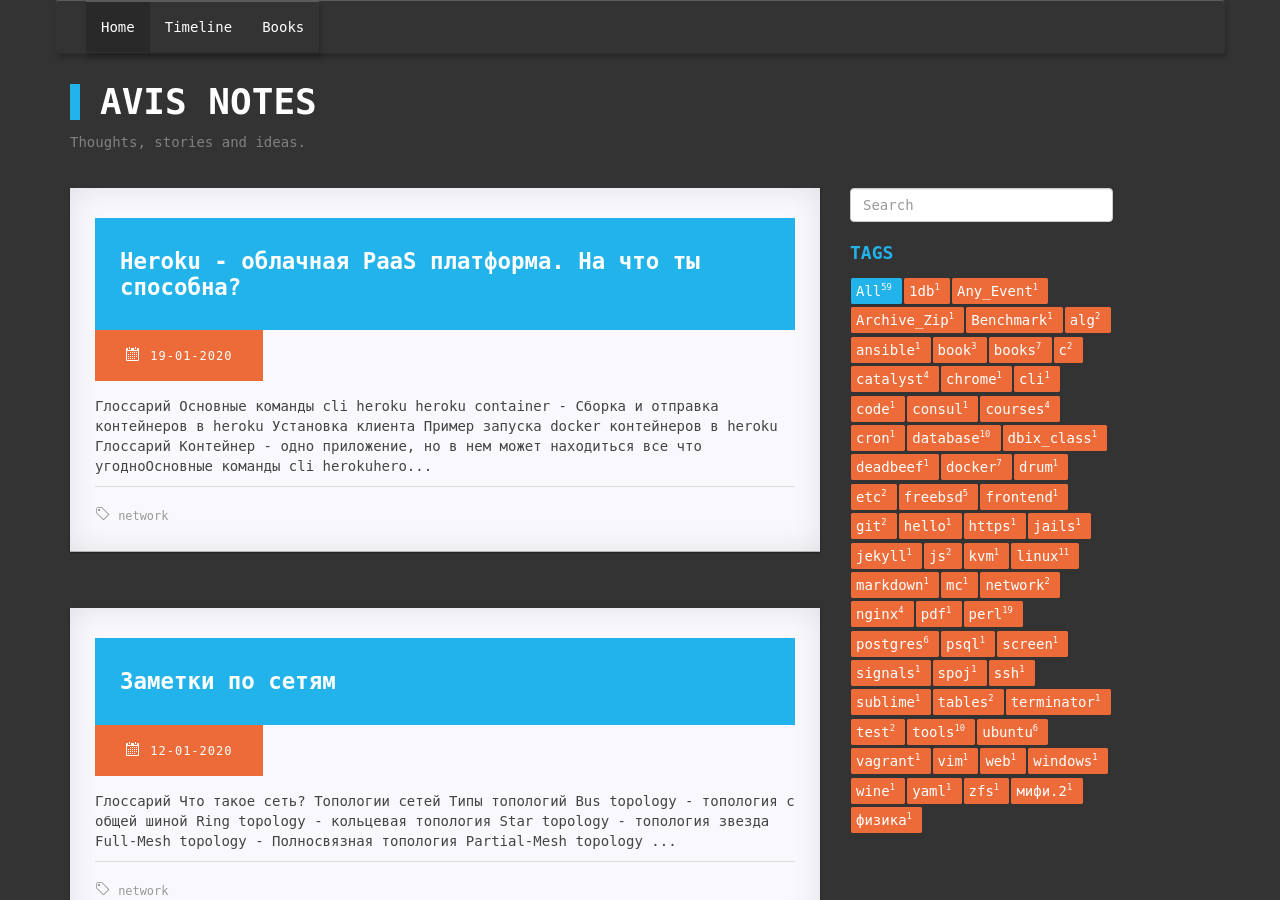
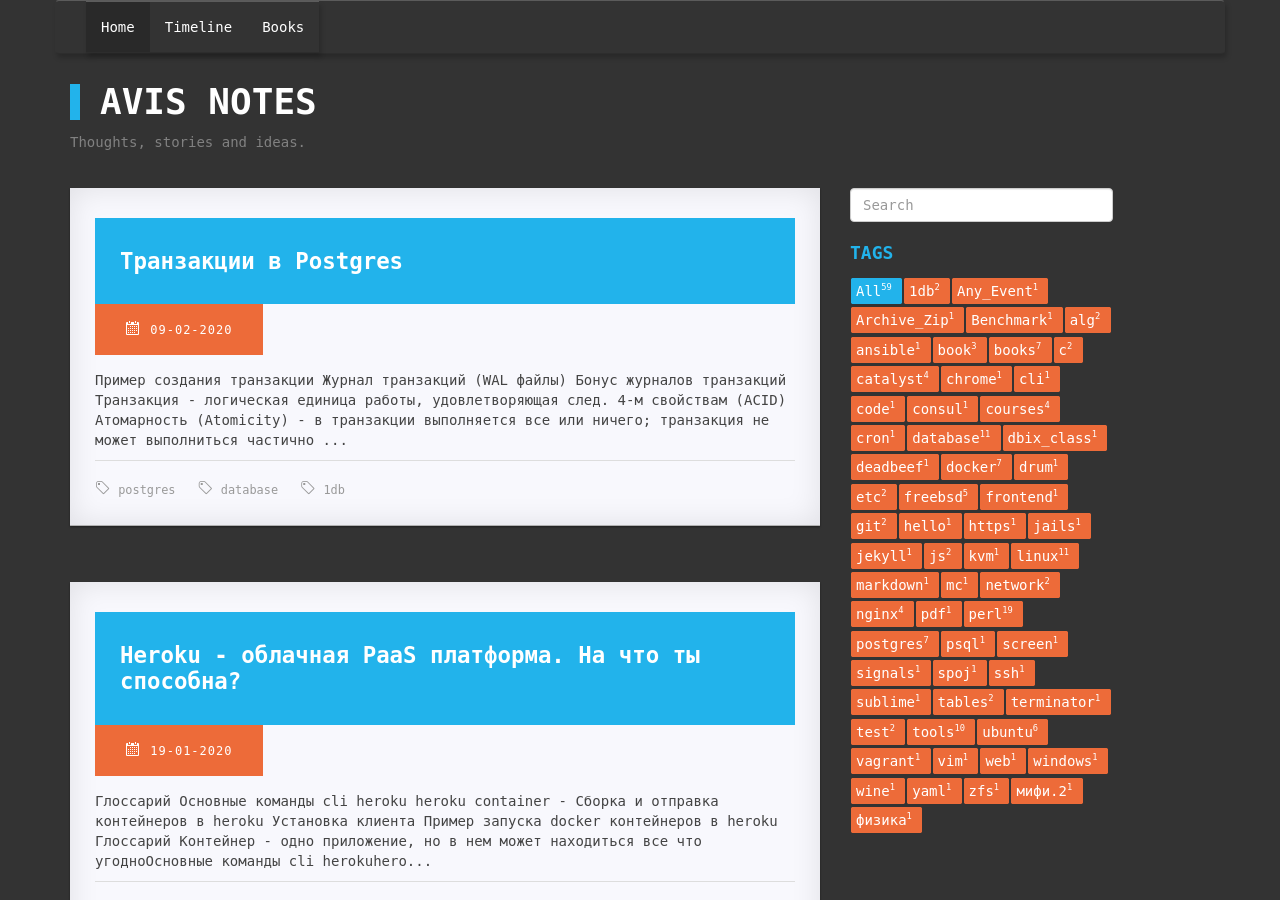
Before and after one commit to Avis20/avis20.github.io, a Jekyll site: the page built from index.html, in a window 1280 px wide and 900 px high. Built offline with Jekyll 4.4.1, drawn with Linux system fonts in a browser that asks for light colours; part of the change alters nothing that is shown.

```diff
--- a/_posts/2018-04-07-postgres-book.md
+++ b/_posts/2018-04-07-postgres-book.md
@@ -23,14 +23,6 @@ reference:
         <li>Страница (блок данных) - </li>
         <li>Кортеж (строка) - </li>
         <li>Пул соединений - это набор сессий, которые уже подключены. Его можно использовать для уменьшения нагрузки.(Пример <a href="#pool">pgbouncer</a>)</li>
-        <li><b>Транзакция</b> - логическая единица работы, удовлетворяющая след. 4-м свойствам (ACID)
-          <ul>
-            <li><b>Атомарность (Atomicity)</b> - в транзакции выполняется все или ничего; транзакция не может выполниться частично</li>
-            <li><b>Согласованность (Consistentcy)</b> - транзакция переводит базу данных из одного согласованного состояния в другое согласованное состояние</li>
-            <li><b>Изолированность (Isolation)</b> - каждая транзакция выполняется вне зависимости от других транзакций</li>
-            <li><b>Долговременность (Durability)</b> - если изменения состояния базы данных, сделанные транзакцией, зафиксированны, то они будут сохранены даже если потом произойдет сбой</li>
-          </ul>
-        </li>
     </ol>
 </div>
 
@@ -515,155 +507,6 @@ avis=# select version();
 (1 row)
 </code></pre>
 
-
-# Индексы
-
-Зачем?
-
-1. Быстрый поиск записей по условию `where`
-2. Объединение таблиц посредством `join`. Необходимо использовать типы сравниваемых полей
-3. Поиск `MAX` и `MIN` значений для ключевых полей
-4. Сортировка, группировка таблиц (`ORDER BY`, `GROUP BY`)
-5. Извлечение данных не из таблиц с данными а из индексного файла.
-
-## Индекс по умолчанию - `btree`
-
-Пример создания
-<pre><code class="sql">
-CREATE TABLE people (
-  last_name text not null,
-  first_name text not null,
-  dob timestamp not null,
-  gender int not null
-);
-
-CREATE INDEX idx_people_name
-ON people USING btree (last_name, first_name, dob);
-</code></pre>
-
-<b>Можно</b>
-* Поиск по полному значению
-* Поиск по самому левому префиксу ?
-* Поиск по префиксу столбца
-* Поиск по диапазону значений
-* Запросы только по индексу
-
-<b>Нельзя</b>
-* Пропускать столбцы
-*
-
-## hash-индексы
-
-<pre><code class="sql">
-create table testhash (
-  fname text not null,
-  lname text not null
-);
-
-CREATE INDEX idx_testhash
-ON testhash USING hash (fname);
-...
-ПРЕДУПРЕЖДЕНИЕ:  хеш-индексы не записываются в журнал, использовать их не рекомендуется
-CREATE INDEX
-...
-
-insert into testhash values ('TEST', 'HASH');
-
-test=# explain
-test-# select * from testhash where fname = 'TEST';
-                                QUERY PLAN
----------------------------------------------------------------------------
- Bitmap Heap Scan on testhash  (cost=1.13..5.33 rows=4 width=64)
-   Recheck Cond: (fname = 'TEST'::text)
-   ->  Bitmap Index Scan on idx_testhash  (cost=0.00..1.13 rows=4 width=0)
-         Index Cond: (fname = 'TEST'::text)
-(4 строки)
-
-test=#
-</code></pre>
-
-* Нельзя использовать данные в индексе чтобы избежать чтения строк
-* Нельзя использовать для сортировки
-* Хеш-индексы не поддерживают поиск по частичному ключу
-* Поддерживают только сравнения на равенство
-
-## GiST индексы (для географических данных)
-
-## GIN (инвертированный) индекс
-
-<details>
-    <summary>
-        Пример
-    </summary>
-    <pre><code class="perl">
-create table movies (
-  id serial primary key,
-  title text not null,
-  genres text[] not null
-);
-
-insert into movies (title, genres) values ('test', array['dsa', 'dsa']);
-insert into movies (title, genres) values ('test2', array['test']);
-
-create index idx_movies_genres
-on movies using gin (genres);
-
-insert into movies (title, genres)
-select
-    uuid_in(md5(random()::text || clock_timestamp()::text)::cstring) as title,
-    ARRAY[10000, 10000, 10000, 10000] as genres
-from generate_series(0, 1000000);
-
-
-
--- SET enable_seqscan  = off;
-
-explain analyse
-select * from movies where 'test' = ANY(genres);
-
-explain analyse
-select * from movies where genres <@ '{"test"}';
-
-explain analyse
-select * from movies where genres @> '{"test"}';
-
-                                                        QUERY PLAN
---------------------------------------------------------------------------------------------------------------------------
- Gather  (cost=1000.00..31005.28 rows=6001 width=108) (actual time=0.193..88.879 rows=1 loops=1)
-   Workers Planned: 3
-   Workers Launched: 3
-   ->  Parallel Seq Scan on movies  (cost=0.00..29405.18 rows=1936 width=108) (actual time=60.326..81.275 rows=0 loops=4)
-         Filter: ('test'::text = ANY (genres))
-         Rows Removed by Filter: 300052
- Planning time: 0.429 ms
- Execution time: 88.909 ms
-(8 строк)
-
-                                                        QUERY PLAN
---------------------------------------------------------------------------------------------------------------------------
- Bitmap Heap Scan on movies  (cost=7.70..8.81 rows=1 width=108) (actual time=0.016..0.016 rows=1 loops=1)
-   Recheck Cond: (genres <@ '{test}'::text[])
-   Heap Blocks: exact=1
-   ->  Bitmap Index Scan on idx_movies_genres  (cost=0.00..7.70 rows=1 width=0) (actual time=0.006..0.006 rows=1 loops=1)
-         Index Cond: (genres <@ '{test}'::text[])
- Planning time: 0.091 ms
- Execution time: 0.030 ms
-(7 строк)
-
-                                                          QUERY PLAN
-------------------------------------------------------------------------------------------------------------------------------
- Bitmap Heap Scan on movies  (cost=53.11..5630.49 rows=6001 width=108) (actual time=0.004..0.004 rows=1 loops=1)
-   Recheck Cond: (genres @> '{test}'::text[])
-   Heap Blocks: exact=1
-   ->  Bitmap Index Scan on idx_movies_genres  (cost=0.00..51.61 rows=6001 width=0) (actual time=0.003..0.003 rows=1 loops=1)
-         Index Cond: (genres @> '{test}'::text[])
- Planning time: 0.029 ms
- Execution time: 0.013 ms
-(7 строк)
-
-
-    </code></pre>
-</details>
 
 # Транзакции
 ## Многоверсионность
@@ -1377,3 +1220,154 @@ select * from comedies;
  123  | test1 | Comedy
 (1 row)
 </code></pre>
+
+
+
+# Индексы
+
+Зачем?
+
+1. Быстрый поиск записей по условию `where`
+2. Объединение таблиц посредством `join`. Необходимо использовать типы сравниваемых полей
+3. Поиск `MAX` и `MIN` значений для ключевых полей
+4. Сортировка, группировка таблиц (`ORDER BY`, `GROUP BY`)
+5. Извлечение данных не из таблиц с данными а из индексного файла.
+
+## Индекс по умолчанию - `btree`
+
+Пример создания
+<pre><code class="sql">
+CREATE TABLE people (
+  last_name text not null,
+  first_name text not null,
+  dob timestamp not null,
+  gender int not null
+);
+
+CREATE INDEX idx_people_name
+ON people USING btree (last_name, first_name, dob);
+</code></pre>
+
+<b>Можно</b>
+* Поиск по полному значению
+* Поиск по самому левому префиксу ?
+* Поиск по префиксу столбца
+* Поиск по диапазону значений
+* Запросы только по индексу
+
+<b>Нельзя</b>
+* Пропускать столбцы
+*
+
+## hash-индексы
+
+<pre><code class="sql">
+create table testhash (
+  fname text not null,
+  lname text not null
+);
+
+CREATE INDEX idx_testhash
+ON testhash USING hash (fname);
+...
+ПРЕДУПРЕЖДЕНИЕ:  хеш-индексы не записываются в журнал, использовать их не рекомендуется
+CREATE INDEX
+...
+
+insert into testhash values ('TEST', 'HASH');
+
+test=# explain
+test-# select * from testhash where fname = 'TEST';
+                                QUERY PLAN
+---------------------------------------------------------------------------
+ Bitmap Heap Scan on testhash  (cost=1.13..5.33 rows=4 width=64)
+   Recheck Cond: (fname = 'TEST'::text)
+   ->  Bitmap Index Scan on idx_testhash  (cost=0.00..1.13 rows=4 width=0)
+         Index Cond: (fname = 'TEST'::text)
+(4 строки)
+
+test=#
+</code></pre>
+
+* Нельзя использовать данные в индексе чтобы избежать чтения строк
+* Нельзя использовать для сортировки
+* Хеш-индексы не поддерживают поиск по частичному ключу
+* Поддерживают только сравнения на равенство
+
+## GiST индексы (для географических данных)
+
+## GIN (инвертированный) индекс
+
+<details>
+    <summary>
+        Пример
+    </summary>
+    <pre><code class="perl">
+create table movies (
+  id serial primary key,
+  title text not null,
+  genres text[] not null
+);
+
+insert into movies (title, genres) values ('test', array['dsa', 'dsa']);
+insert into movies (title, genres) values ('test2', array['test']);
+
+create index idx_movies_genres
+on movies using gin (genres);
+
+insert into movies (title, genres)
+select
+    uuid_in(md5(random()::text || clock_timestamp()::text)::cstring) as title,
+    ARRAY[10000, 10000, 10000, 10000] as genres
+from generate_series(0, 1000000);
+
+
+
+-- SET enable_seqscan  = off;
+
+explain analyse
+select * from movies where 'test' = ANY(genres);
+
+explain analyse
+select * from movies where genres <@ '{"test"}';
+
+explain analyse
+select * from movies where genres @> '{"test"}';
+
+                                                        QUERY PLAN
+--------------------------------------------------------------------------------------------------------------------------
+ Gather  (cost=1000.00..31005.28 rows=6001 width=108) (actual time=0.193..88.879 rows=1 loops=1)
+   Workers Planned: 3
+   Workers Launched: 3
+   ->  Parallel Seq Scan on movies  (cost=0.00..29405.18 rows=1936 width=108) (actual time=60.326..81.275 rows=0 loops=4)
+         Filter: ('test'::text = ANY (genres))
+         Rows Removed by Filter: 300052
+ Planning time: 0.429 ms
+ Execution time: 88.909 ms
+(8 строк)
+
+                                                        QUERY PLAN
+--------------------------------------------------------------------------------------------------------------------------
+ Bitmap Heap Scan on movies  (cost=7.70..8.81 rows=1 width=108) (actual time=0.016..0.016 rows=1 loops=1)
+   Recheck Cond: (genres <@ '{test}'::text[])
+   Heap Blocks: exact=1
+   ->  Bitmap Index Scan on idx_movies_genres  (cost=0.00..7.70 rows=1 width=0) (actual time=0.006..0.006 rows=1 loops=1)
+         Index Cond: (genres <@ '{test}'::text[])
+ Planning time: 0.091 ms
+ Execution time: 0.030 ms
+(7 строк)
+
+                                                          QUERY PLAN
+------------------------------------------------------------------------------------------------------------------------------
+ Bitmap Heap Scan on movies  (cost=53.11..5630.49 rows=6001 width=108) (actual time=0.004..0.004 rows=1 loops=1)
+   Recheck Cond: (genres @> '{test}'::text[])
+   Heap Blocks: exact=1
+   ->  Bitmap Index Scan on idx_movies_genres  (cost=0.00..51.61 rows=6001 width=0) (actual time=0.003..0.003 rows=1 loops=1)
+         Index Cond: (genres @> '{test}'::text[])
+ Planning time: 0.029 ms
+ Execution time: 0.013 ms
+(7 строк)
+
+
+    </code></pre>
+</details>
--- /dev/null
+++ b/_posts/2020-02-09-postgres-transaction.md
@@ -0,0 +1,72 @@
+---
+title: Транзакции в Postgres
+tags: [postgres, database, 1db]
+reference:
+  -
+    link:
+    title:
+
+---
+
+* TOC
+{:toc}
+
+<b>Транзакция</b> - логическая единица работы, удовлетворяющая след. 4-м свойствам (ACID)
+
+* <b>Атомарность (Atomicity)</b> - в транзакции выполняется все или ничего; транзакция не может выполниться частично
+* <b>Согласованность (Consistentcy)</b> - транзакция переводит базу данных из одного согласованного состояния в другое согласованное состояние
+* <b>Изолированность (Isolation)</b> - каждая транзакция выполняется вне зависимости от других транзакций
+* <b>Долговечность (Durability)</b> - если изменения состояния базы данных, сделанные транзакцией, зафиксированны, то они будут сохранены даже если потом произойдет сбой
+
+<div class="info">
+  <p>Транзакция нужна в первую очередь чтобы обеспечить предсказуемый результат!</p>
+</div>
+
+
+## Пример создания транзакции
+
+<pre><code class="shell">
+create table films (
+    imdb varchar(16) primary key,
+    title varchar(40) not null,
+    kind varchar(10)
+);
+</code></pre>
+
+<pre><code class="shell">
+table films;
+begin;
+
+insert into films (imdb, title, kind) values
+(1234, 'Выживший', 'вестерн');
+
+commit;
+
+table films;
+</code></pre>
+
+<pre><code class="shell">
+ imdb | title | kind
+------+-------+------
+(0 rows)
+
+BEGIN
+INSERT 0 1
+COMMIT
+ imdb |  title   |  kind
+------+----------+---------
+ 1234 | Выживший | вестерн
+(1 row)
+</code></pre>
+
+### Журнал транзакций (WAL файлы)
+
+
+### Бонус журналов транзакций
+На базе журнала транзакций реализуется ряд дополнительных возможностей
+
+* Point in time recovery - восстановление по журналу транзакций
+* Репликация - если есть две одинаковые копии БД, то с помощью WAL файлов можно обеспечить их синхронизацию. В одной БД WAL файлы создаються и по сети (rsync) передаються в копию.
+
+
+25:23
```
